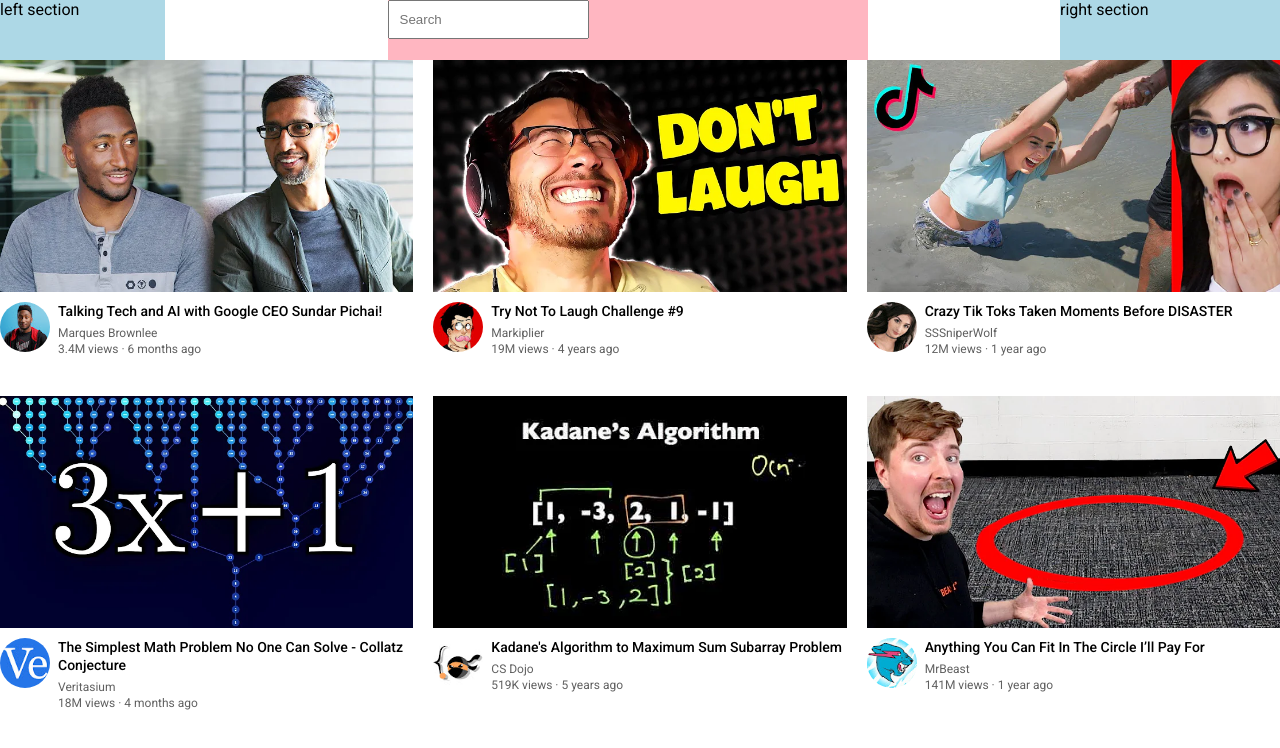
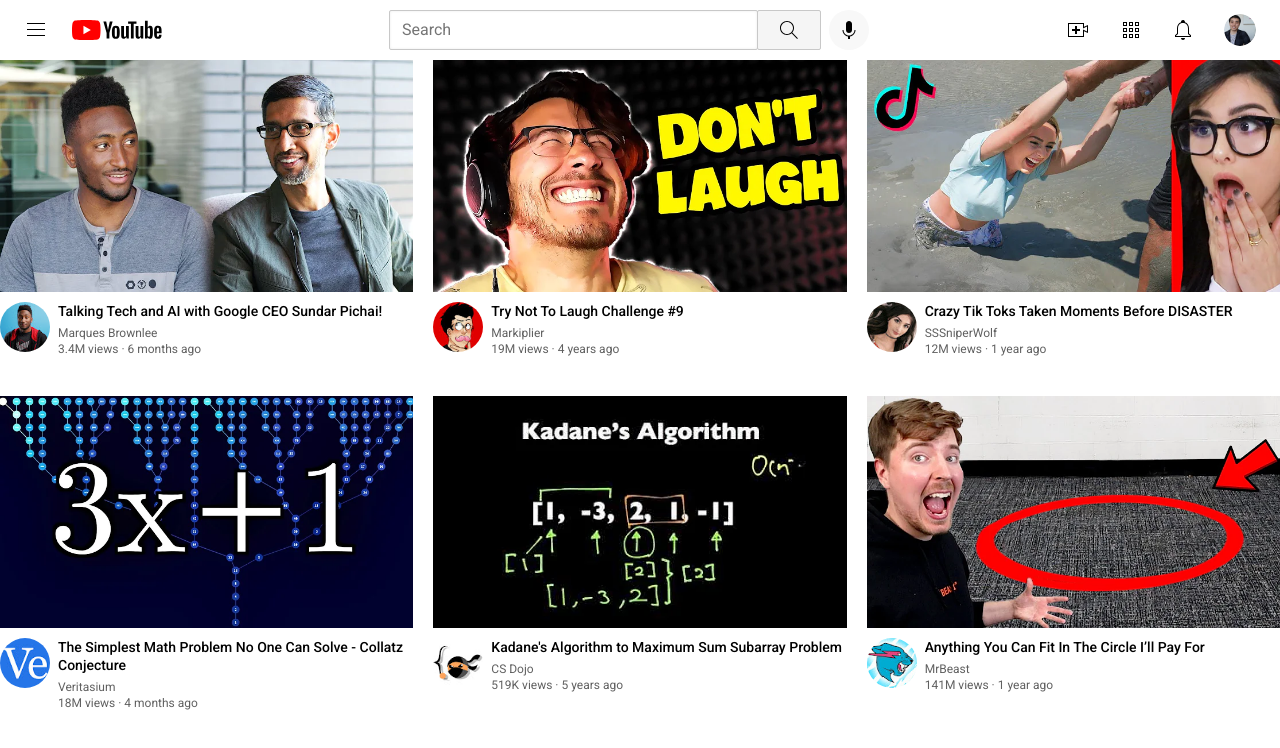
Before and after one commit to fcr-test/youtube-clone, a plain HTML site: page youtube.html in a window 1280 px wide. Drawn offline with Linux system fonts and the light colour scheme.

Commit message:
Add header icons in nested flexbox

```diff
--- a/styles/header.css
+++ b/styles/header.css
@@ -7,23 +7,88 @@
 }
 
 .left-section {
-  background-color: lightblue;
-  width: 165px;
+  display: flex;
+  align-items: center;
+}
+
+.hamburger-menu-icon {
+  height: 24px;
+  margin-left: 24px;
+  margin-right: 24px;
+}
+
+.youtube-logo {
+  height: 20px;
 }
 
 .middle-section {
-  background-color: lightpink;
   margin-left: 60px;
   margin-right: 30px;
   flex: 1;
   max-width: 480px;
+  display: flex;
+  align-items: center;
 }
 
 .search-bar {
-  padding: 10px;
+  height: 36px;
+  padding-left: 12px;
+  border: 1px solid rgb(200, 200, 200);
+  border-radius: 2px;
+  box-shadow: inset 0px 0px 3px rgba(0, 0, 0, 0.08);
+  flex: 1;
+  width: 0;
+}
+
+.search-bar::placeholder {
+  font-family: Roboto, Arial;
+  font-size: 16px;
+}
+
+.search-button {
+  height: 40px;
+  width: 64px;
+  border: 1px solid rgb(200, 200, 200);
+  border-radius: 2px;
+  background-color: rgb(245, 245, 245);
+  margin-left: -1px;
+  margin-right: 8px;
+}
+
+.search-icon {
+  height: 24px;
+  margin-top: 2px;
+}
+
+.voice-search-button {
+  height: 40px;
+  width: 40px;
+  border: none;
+  border-radius: 20px;
+  background-color: rgb(248, 248, 248);
+}
+
+.voice-search-icon {
+  height: 24px;
+  margin-top: 2px;
 }
 
 .right-section {
-  background-color: lightblue;
-  width: 220px;
+  width: 190px;
+  display: flex;
+  align-items: center;
+  justify-content: space-between;
+  margin-right: 24px;
+  flex-shrink: 0;
 }
+
+.upload-icon,
+.youtube-apps-icon,
+.notifications-icon {
+  height: 24px;
+}
+
+.current-user-picture {
+  height: 32px;
+  border-radius: 16px;
+}
--- a/youtube.html
+++ b/youtube.html
@@ -14,13 +14,23 @@
   <body>
     <div class="header">
       <div class="left-section">
-        left section
+        <img class="hamburger-menu-icon" src="icons/hamburger-menu.svg">
+        <img class="youtube-logo" src="icons/youtube-logo.svg">
       </div>
       <div class="middle-section">
         <input class="search-bar" type="text" placeholder="Search">
+        <button class="search-button">
+          <img class="search-icon" src="icons/search.svg">
+        </button>
+        <button class="voice-search-button">
+          <img class="voice-search-icon" src="icons/voice-search-icon.svg">
+        </button>
       </div>
       <div class="right-section">
-        right section
+        <img class="upload-icon" src="icons/upload.svg">
+        <img class="youtube-apps-icon" src="icons/youtube-apps.svg">
+        <img class="notifications-icon" src="icons/notifications.svg">
+        <img class="current-user-picture" src="channel-pictures/my-channel.jpeg">
       </div>
     </div>
 
```
